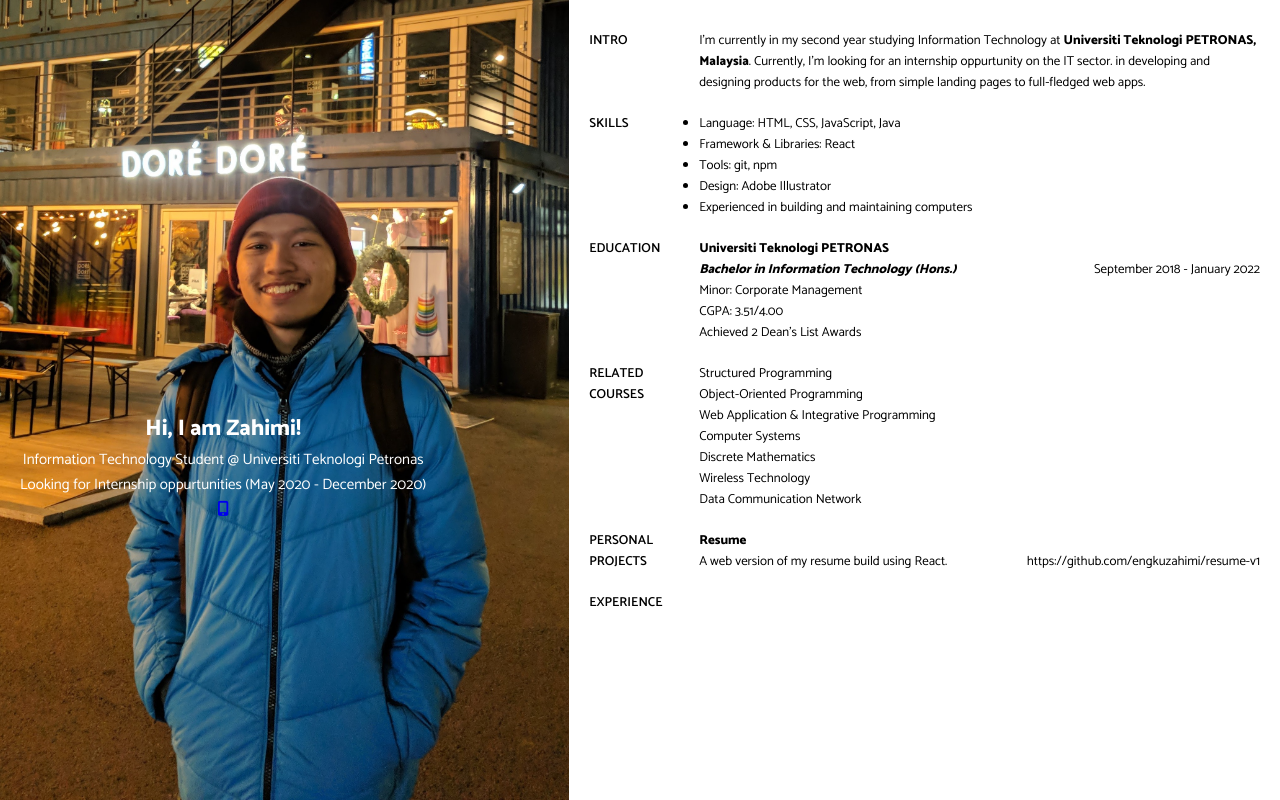
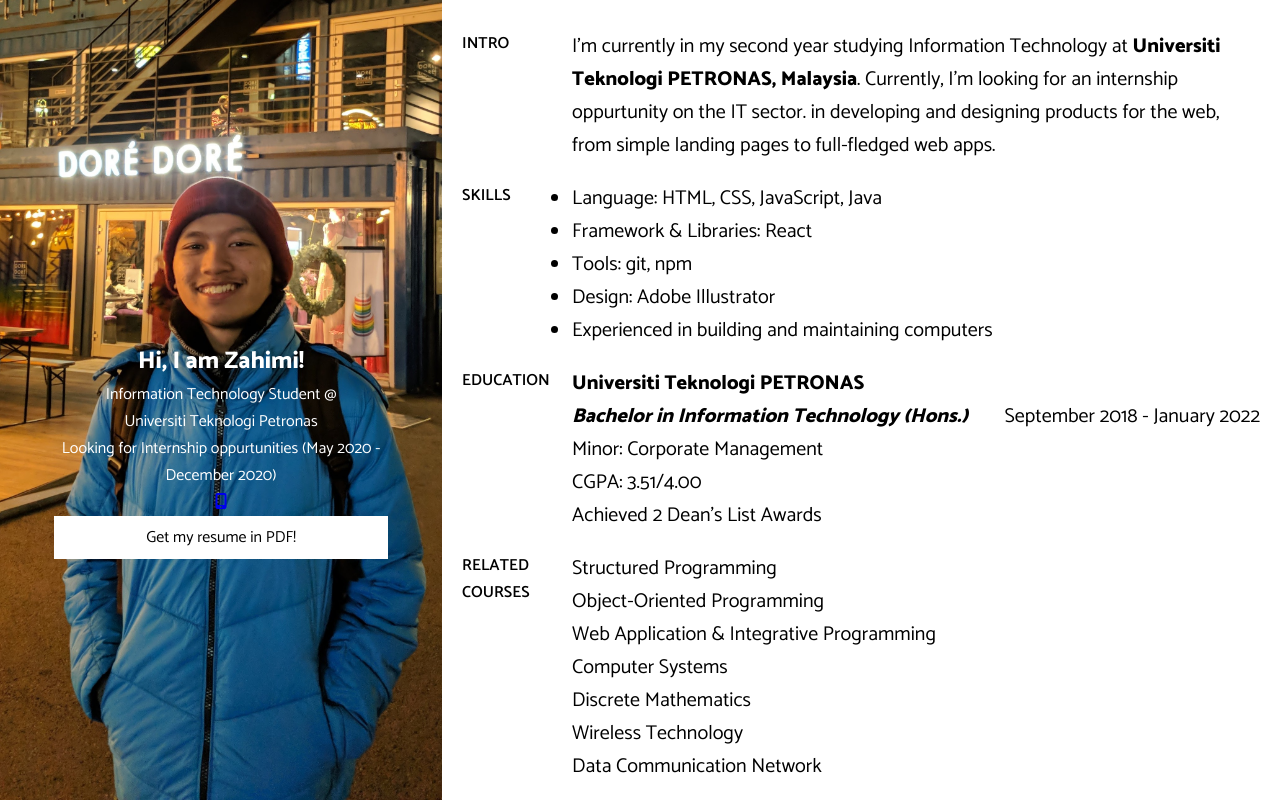
Before and after one commit to engkuzahimi/resume-v1, a React (Create React App) app: page / in a window 1280 px wide. Built offline with nearby package versions, Linux system fonts and the light colour scheme.

Commit message:
fixed all styling, added pdf button

```diff
--- a/package.json
+++ b/package.json
@@ -2,12 +2,14 @@
   "name": "resumewebsite",
   "version": "0.1.0",
   "private": true,
+  "homepage": " https://engkuzahimi.github.io/resume-v1",
   "dependencies": {
     "@testing-library/jest-dom": "^4.2.4",
     "@testing-library/react": "^9.4.0",
     "@testing-library/user-event": "^7.2.1",
     "animate.css": "^3.7.2",
     "aos": "^2.3.4",
+    "gh-pages": "^2.2.0",
     "react": "^16.12.0",
     "react-dom": "^16.12.0",
     "react-scripts": "3.3.0"
@@ -15,6 +17,8 @@
   "scripts": {
     "start": "react-scripts start",
     "build": "react-scripts build",
+    "predeploy": "npm run build",
+    "deploy": "gh-pages -d build",
     "test": "react-scripts test",
     "eject": "react-scripts eject"
   },
--- a/public/index.html
+++ b/public/index.html
@@ -2,13 +2,10 @@
 <html lang="en">
   <head>
     <meta charset="utf-8" />
-    <link rel="icon" href="%PUBLIC_URL%/favicon.ico" />
+
     <meta name="viewport" content="width=device-width, initial-scale=1" />
     <meta name="theme-color" content="#000000" />
-    <meta
-      name="description"
-      content="Web site created using create-react-app"
-    />
+
     <meta name='viewport'
       content='width=device-width, initial-scale=1.0, maximum-scale=1.0' />
     <script src="https://kit.fontawesome.com/3f4d30a9de.js" crossorigin="anonymous"></script>
@@ -28,7 +25,7 @@
       work correctly both with client-side routing and a non-root public URL.
       Learn how to configure a non-root public URL by running `npm run build`.
     -->
-    <title>React App</title>
+    <title>Zahimi's Resume V1</title>
   </head>
   <body>
     <noscript>You need to enable JavaScript to run this app.</noscript>
--- a/src/App.css
+++ b/src/App.css
@@ -13,7 +13,6 @@
 }
 
 .right-container{
-  font-size: 13px;
   padding: 30px 20px;
   display: grid;
   grid-template-rows: repeat(auto-fit, minmax(4, 20vh));
@@ -24,12 +23,13 @@
   display: flex;
   align-content: space-around;
   padding-bottom: 20px;
+  font-size: 20px;
 }
 .emphasizeTitle {
   flex:  0 0 110px ;
   font-family: 'Catamaran';
   font-weight: 600;
-  font-size: 13px;
+  font-size: 16px;
 }
 
 .details {
@@ -42,11 +42,18 @@
 .left {
   width: 100%;
   height: 100vh;
+
   position: relative;
   background: url(./me.jpg) center center no-repeat;
   background-size: cover ;
   font-family: 'Catamaran';
-  font-size: 15px;
+}
+
+.pdfButton {
+  padding: 8px 5px 8px 5px;
+  background-color: white;
+  text-decoration: none;
+  color: black;
 }
 .right {
   overflow: auto;
@@ -58,16 +65,21 @@
   opacity: 0.7;
 }
 
+
 .left-content{
+
   display: flex;
-  position: absolute;
-  top: 50%;
+  margin: auto;
+  margin-top: 75%;
+  margin-bottom: 50%;
+  width: 80%;
+  padding: 10px;
   flex-direction: column;
   align-self : center;
   color: white;
   justify-content: center;
   text-align: center;
-  padding: 10px 10px 10px 20px;
+  padding: 10px 10px 10px 10px;
 }
 
 @media screen and (max-width: 700px) {
@@ -93,6 +105,12 @@
     position: absolute;
     top: 50%;
     font-size: 2vh;
+
+  margin-top: 0;
+  margin-bottom: 0;
+  width: 90%;
+  padding: 0px 0px 0px 40px;
+
   }
 
   .cont-container{
--- a/src/App.js
+++ b/src/App.js
@@ -2,10 +2,8 @@
 import './App.css';
 import Right from './right';
 import Left from './left';
-import AOS from 'aos';
 
 function App() {
-  AOS.init();
   return (
 
     <div className="mainPage">
--- a/src/left.js
+++ b/src/left.js
@@ -6,14 +6,12 @@
     render() {
         return (
                 <div className="left-content">
-                    <div className="forMobile">
                     <h2>Hi, I am Zahimi!</h2>
-                    <p>Information Technology Student @  Universiti Teknologi Petronas</p>
+                    <p>Information Technology Student @ <br /> Universiti Teknologi Petronas</p>
                     <p>Looking for Internship oppurtunities (May 2020 - December 2020)</p>
                     <a href="google.com"><i class="fas fa-mobile-alt"></i></a>
+                    <a href="https://google.com" className="pdfButton">Get my resume in PDF!</a>
                     </div>
-                    </div>
-
         )
     }
 }
```
Also changed, not shown: 1 other file (tests, documents, lock files or other folders).
